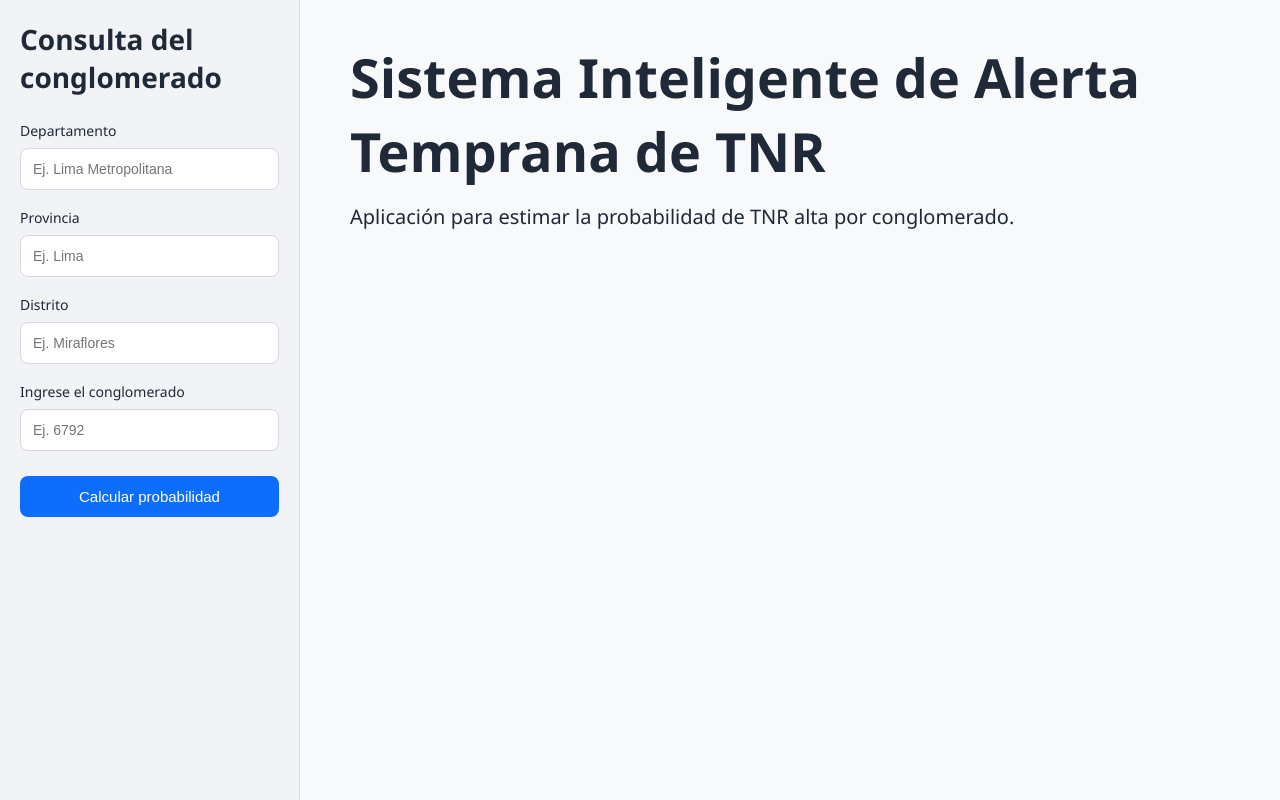
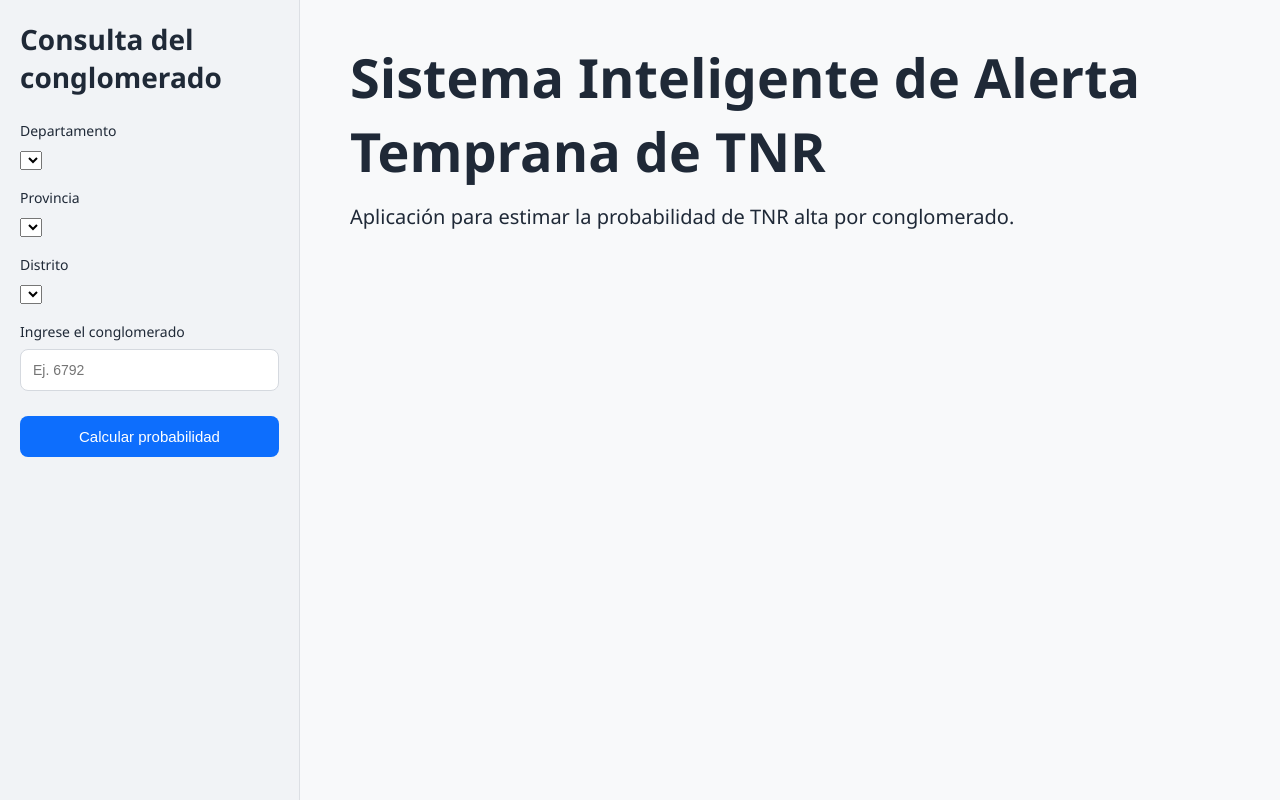
Before and after one commit to mariosc1086/web_API_TNR, a FastAPI app: page / in a window 1280 px wide. Run offline with FastAPI, Linux system fonts and the light colour scheme; lists and menus that the app fills with data are empty; parts of the project's set-up code (start-up, migrations or seed data) failed here and were passed over.

Commit message:
Add files via upload

```diff
--- a/templates/index.html
+++ b/templates/index.html
@@ -13,13 +13,13 @@
         <h2>Consulta del conglomerado</h2>
 
         <label>Departamento</label>
-        <input type="text" id="departamento" placeholder="Ej. Lima Metropolitana">
+        <select id="departamento"></select>
 
         <label>Provincia</label>
-        <input type="text" id="provincia" placeholder="Ej. Lima">
+        <select id="provincia"></select>
 
         <label>Distrito</label>
-        <input type="text" id="distrito" placeholder="Ej. Miraflores">
+        <select id="distrito"></select>
 
         <label>Ingrese el conglomerado</label>
         <input type="text" id="conglomerado" placeholder="Ej. 6792">
```
